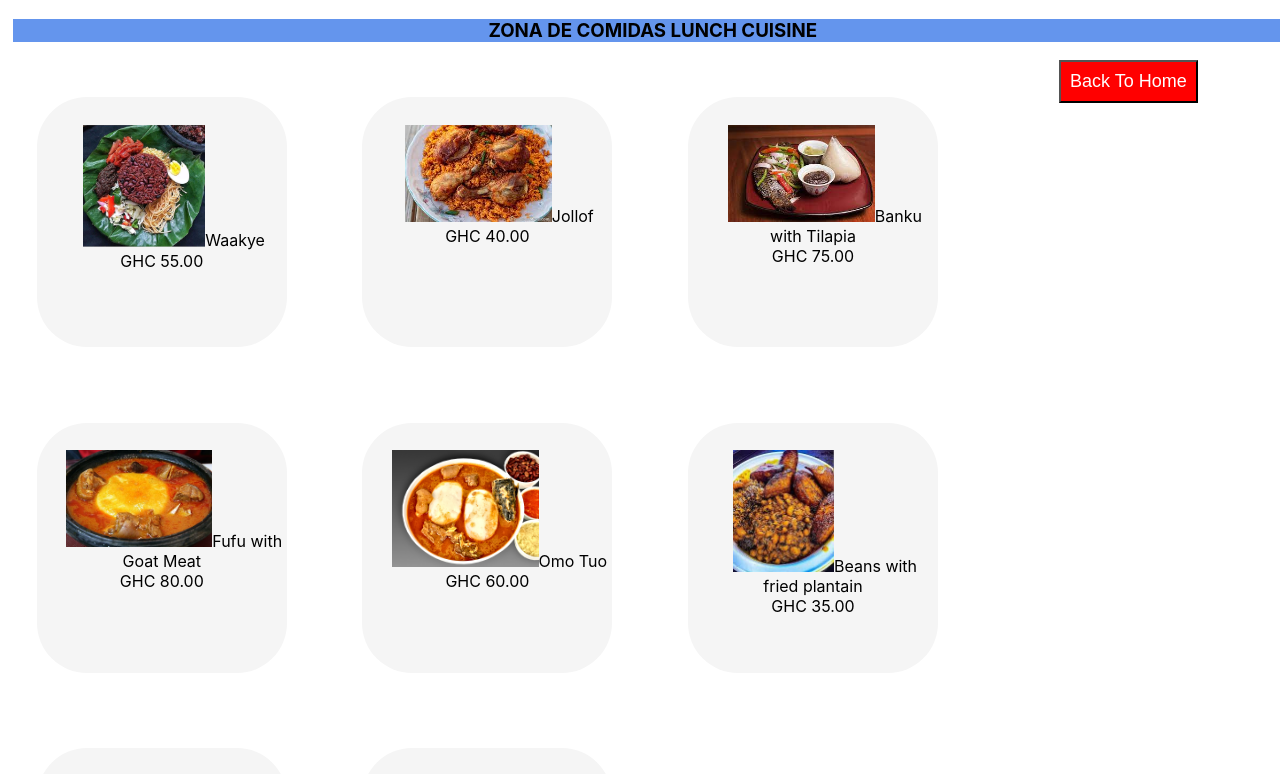
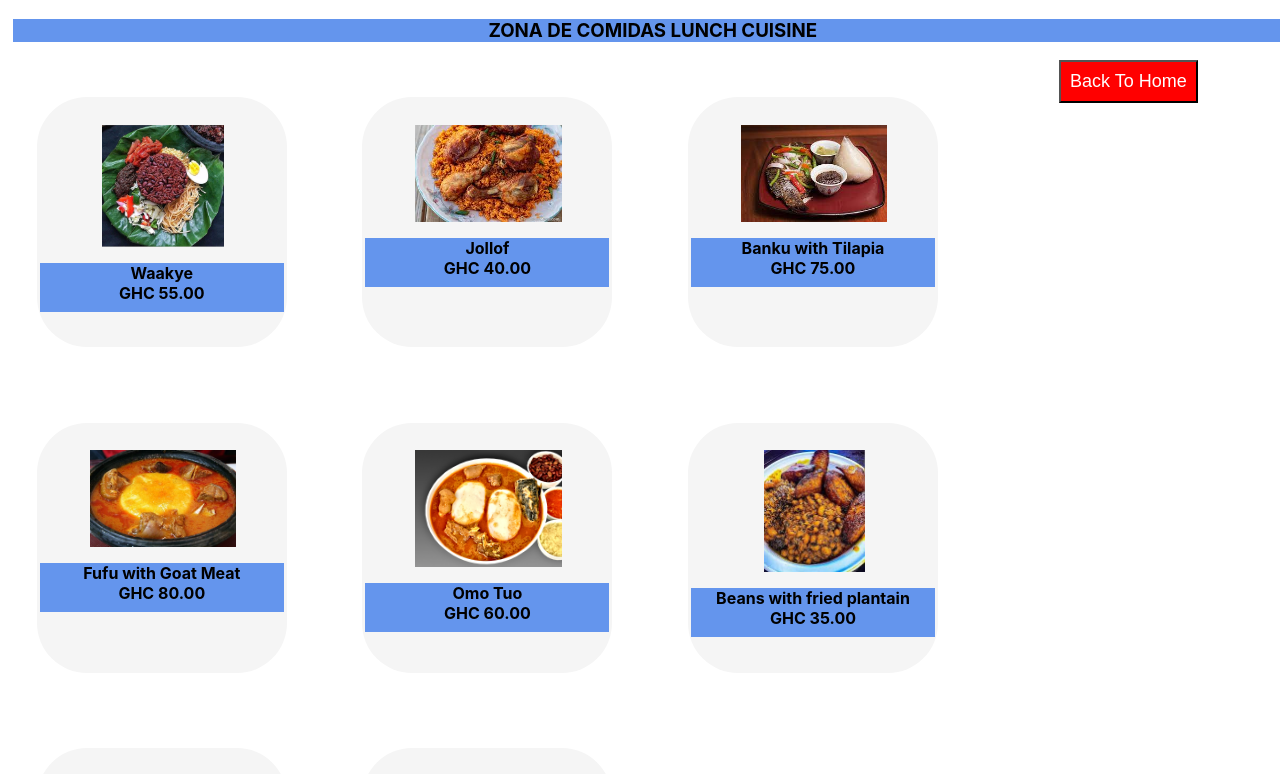
Before and after one commit to QuinSack/zonadecomidas, a React (Create React App) app: page /shop/lunchmeals in a window 1280 px wide. Shown: the top 774 px of the page. Built offline with nearby package versions, Linux system fonts and the light colour scheme.

Commit message:
some more css

```diff
--- a/src/components/LunchMeals.js
+++ b/src/components/LunchMeals.js
@@ -65,8 +65,10 @@ const lunchMeals = [
         <div className='lunchcontainer'>
             <ul className='lunchbox'>
                 <img src={lun.image} className='img'/>
-                {lun.name}<br />
-                GHC {lun.price.toFixed(2)}
+                <div className='nameprice'>
+                  <strong>{lun.name}</strong><br />
+                  <strong>GHC {lun.price.toFixed(2)}</strong>
+                </div>
             </ul>
         </div>
 
@@ -79,8 +81,10 @@ const LunchMeals = () => {
       <div className='lunchmealsheader'>
         <h3><strong>ZONA DE COMIDAS LUNCH CUISINE</strong></h3>
       </div>
+      <div>
         {lunchList}
         <BackToHomeButton />
+      </div>
     </div>
   )
 }
--- a/src/components/styles.css
+++ b/src/components/styles.css
@@ -90,7 +90,7 @@ body {
     max-width: 60%;
     max-height: 50%;
     margin-top: 10%;
-    margin-left: 10%;
+    margin-left: 1%;
     float: none;
 }
 
@@ -100,3 +100,11 @@ body {
     background-color: cornflowerblue;
     margin: 1%;
 }
+
+.nameprice{
+    text-align: center;
+    width: 100%;
+    height: 20%;
+    background-color: cornflowerblue;
+    margin-top: 5%;
+}
```
